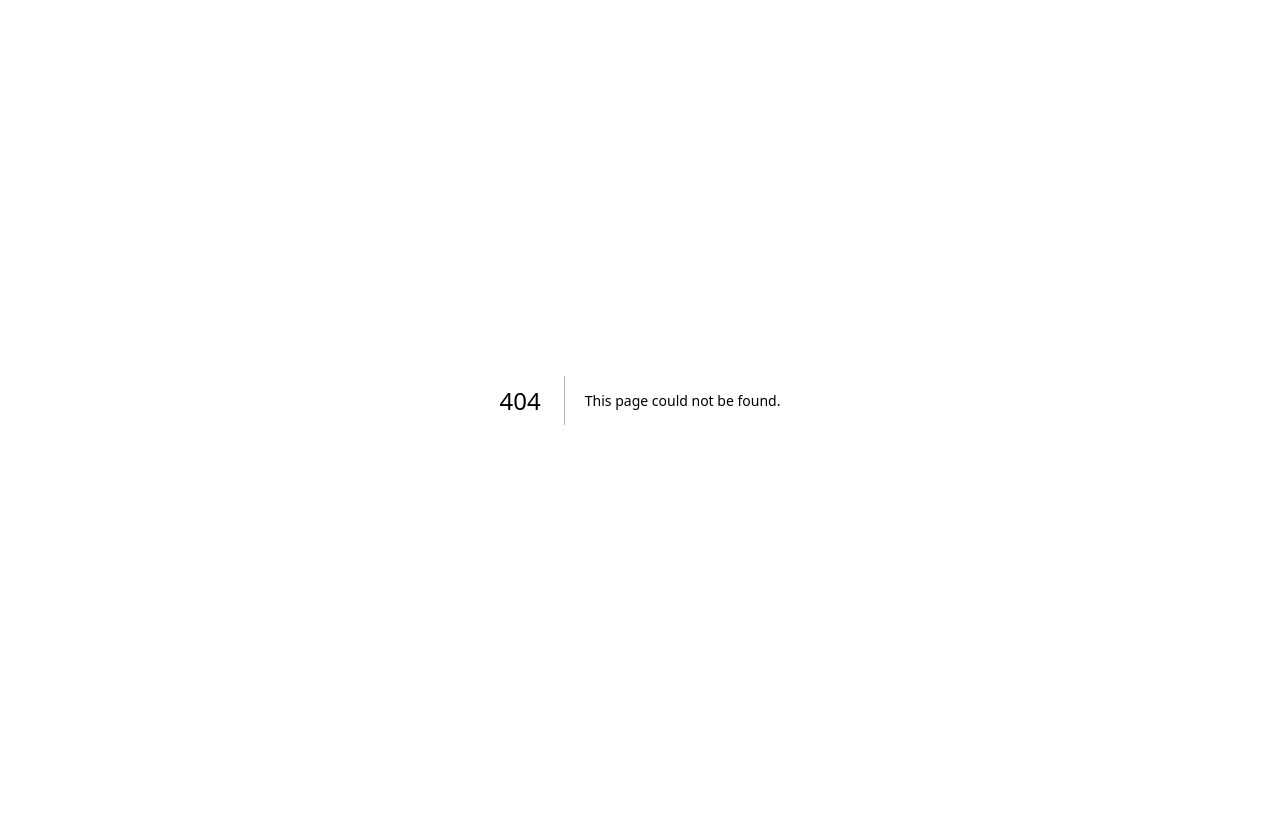
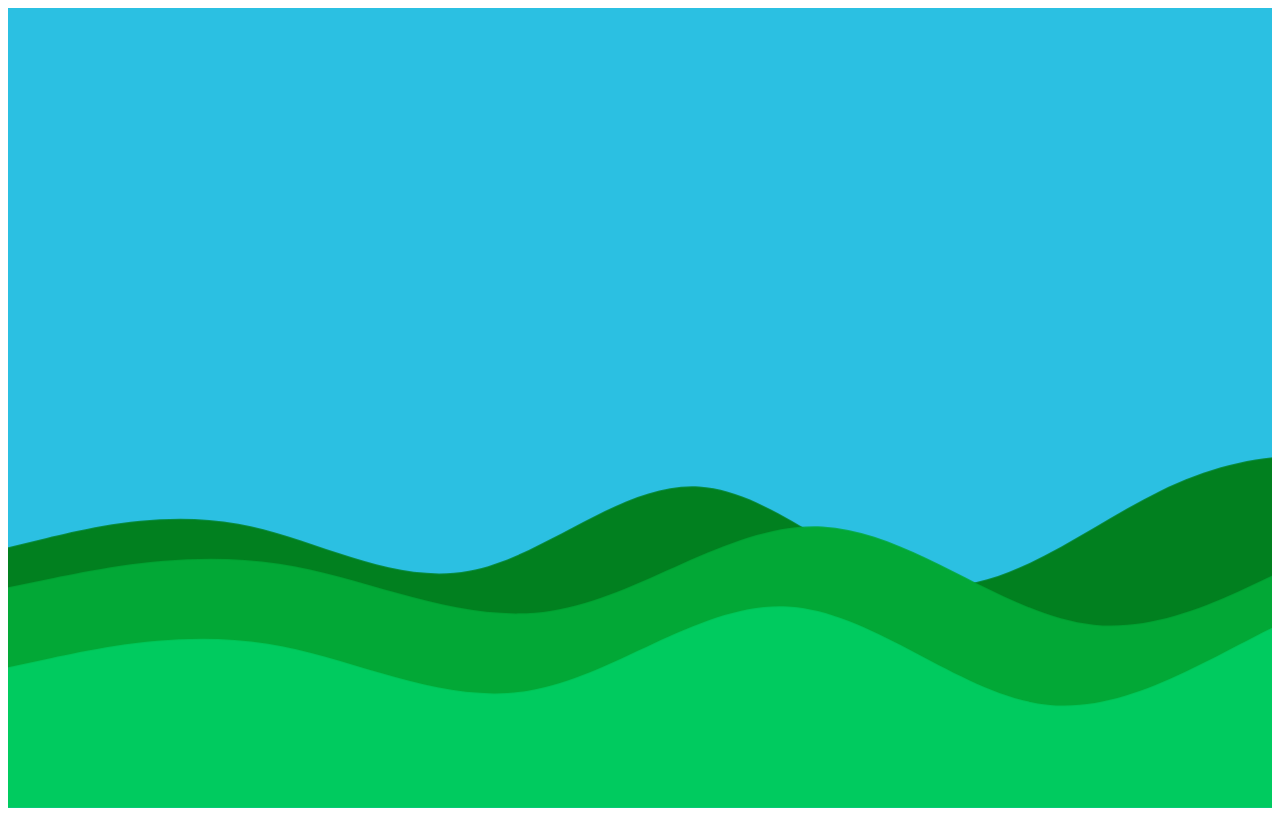
Before and after one commit to Veronica-Alfr/Data_Search_II_Conf_JDS, a Next.js app: page /Home/HomeHESAC in a window 1280 px wide. Before the commit this address had no page. Built offline with nearby package versions, Linux system fonts and the light colour scheme.

Commit message:
style: create waves with animation

```diff
--- /dev/null
+++ b/src/pages/Home/Home.css
@@ -0,0 +1,66 @@
+.home {
+  position: relative;
+
+  background-color: rgb(43, 192, 226);
+  height: 100vh;
+}
+
+.wave-3 {
+  position: absolute;
+
+  bottom: 15%;
+  right: 0;
+  left: 0;
+}
+
+.path-wave-3 {
+  animation: moveWave3 3s ease-in-out infinite alternate;
+}
+
+@keyframes moveWave3 {
+  from {
+    transform: translateX(-2000px);
+
+    transform: scaleX(2.9);
+  }
+}
+
+.wave-2 {
+  position: absolute;
+
+  bottom: 10%;
+  right: 0;
+  left: 0;
+}
+
+.path-wave-2 {
+  animation: moveWave2 3s 0.7s ease-in-out infinite alternate;
+}
+
+@keyframes moveWave2 {
+  from {
+    transform: translateX(-1800px);
+
+    transform: scaleX(2.15);
+  }
+}
+
+.wave-1 {
+  position: absolute;
+
+  bottom: 0;
+  right: 0;
+  left: 0;
+}
+
+.path-wave-1 {
+  animation: moveWave1 3s 1.2s ease-in-out infinite alternate;
+}
+
+@keyframes moveWave1 {
+  from {
+    transform: translateX(-1600px);
+
+    transform: scaleX(1.75);
+  }
+}
--- /dev/null
+++ b/src/pages/Home/HomeHESAC.tsx
@@ -0,0 +1,44 @@
+import "./Home.css";
+
+export default function HomeHESAC() {
+  return (
+    <section className="home">
+      <svg
+        className="wave-3"
+        xmlns="http://www.w3.org/2000/svg"
+        viewBox="0 0 1440 320"
+      >
+        <path
+          className="path-wave-3"
+          fill="#01801f"
+          fill-opacity="1"
+          d="M0,160L30,149.3C60,139,120,117,180,133.3C240,149,300,203,360,186.7C420,171,480,85,540,90.7C600,96,660,192,720,202.7C780,213,840,139,900,96C960,53,1020,43,1080,74.7C1140,107,1200,181,1260,202.7C1320,224,1380,192,1410,176L1440,160L1440,320L1410,320C1380,320,1320,320,1260,320C1200,320,1140,320,1080,320C1020,320,960,320,900,320C840,320,780,320,720,320C660,320,600,320,540,320C480,320,420,320,360,320C300,320,240,320,180,320C120,320,60,320,30,320L0,320Z"
+        ></path>
+      </svg>
+      <svg
+        className="wave-2"
+        xmlns="http://www.w3.org/2000/svg"
+        viewBox="0 0 1440 320"
+      >
+        <path
+          className="path-wave-2"
+          fill="#02a836"
+          fill-opacity="1"
+          d="M0,160L30,149.3C60,139,120,117,180,133.3C240,149,300,203,360,186.7C420,171,480,85,540,90.7C600,96,660,192,720,202.7C780,213,840,139,900,96C960,53,1020,43,1080,74.7C1140,107,1200,181,1260,202.7C1320,224,1380,192,1410,176L1440,160L1440,320L1410,320C1380,320,1320,320,1260,320C1200,320,1140,320,1080,320C1020,320,960,320,900,320C840,320,780,320,720,320C660,320,600,320,540,320C480,320,420,320,360,320C300,320,240,320,180,320C120,320,60,320,30,320L0,320Z"
+        ></path>
+      </svg>
+      <svg
+        className="wave-1"
+        xmlns="http://www.w3.org/2000/svg"
+        viewBox="0 0 1440 320"
+      >
+        <path
+          className="path-wave-1"
+          fill="#00cb5f"
+          fill-opacity="1"
+          d="M0,160L30,149.3C60,139,120,117,180,133.3C240,149,300,203,360,186.7C420,171,480,85,540,90.7C600,96,660,192,720,202.7C780,213,840,139,900,96C960,53,1020,43,1080,74.7C1140,107,1200,181,1260,202.7C1320,224,1380,192,1410,176L1440,160L1440,320L1410,320C1380,320,1320,320,1260,320C1200,320,1140,320,1080,320C1020,320,960,320,900,320C840,320,780,320,720,320C660,320,600,320,540,320C480,320,420,320,360,320C300,320,240,320,180,320C120,320,60,320,30,320L0,320Z"
+        ></path>
+      </svg>
+    </section>
+  );
+}
--- /dev/null
+++ b/src/pages/global.css
@@ -0,0 +1,4 @@
+* {
+  padding: 0;
+  margin: 0;
+}
```
Also changed, not shown: src/MDX/MDXRenderer.tsx (deleted, +0 -18 lines), src/mdx/Example.mdx (deleted, +0 -10 lines), src/pages/index.tsx (+4 -3 lines), src/assets/img/wave-first.svg (added).
